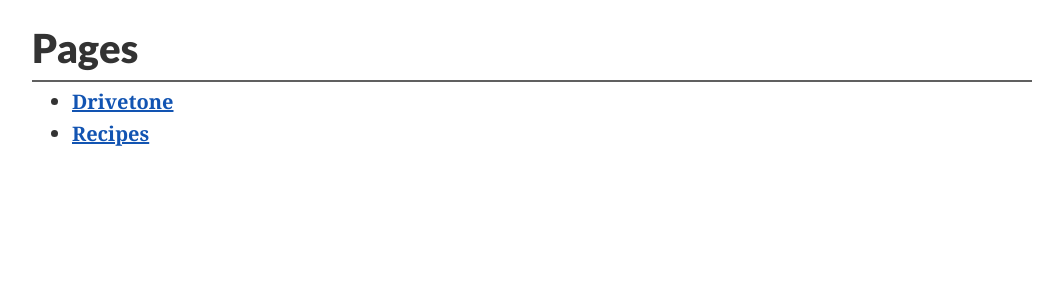
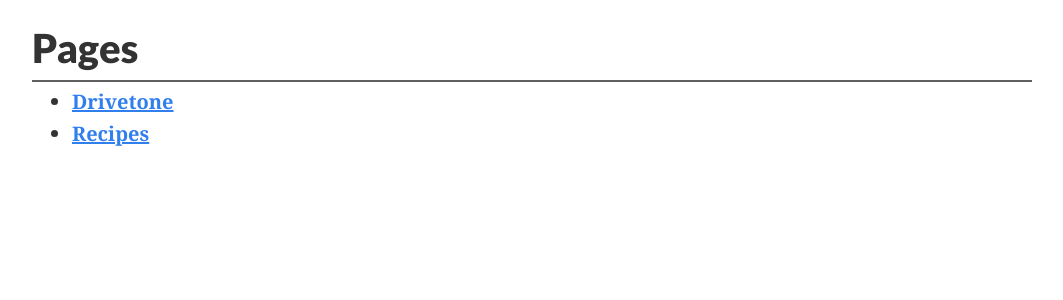
Before and after one commit to bradleyoesch/bradleyoesch.github.io, a Jekyll site: the page built from index.md, in a window 1280 px wide. Shown: the top 300 px of the page, without its empty margins (108-1171 px from the left). Built offline with Jekyll 4.4.1, drawn with Linux system fonts in a browser that asks for light colours; some web fonts are replaced; our own code applies the rules of GitHub Pages for plain Markdown files.

Commit message:
lighten up the anchor text just a bit

```diff
--- a/assets/css/style.scss
+++ b/assets/css/style.scss
@@ -455,6 +455,15 @@ body.drivetone {
   color: #e4e4e4;
 }
 
+a {
+    color: #317fed;
+    font-weight: bold;
+
+    &:hover, &:active, &:focus, &:visited {
+        color: #004ebc
+    }
+}
+
 body.drivetone img {
   width: 49%;
 }
```
